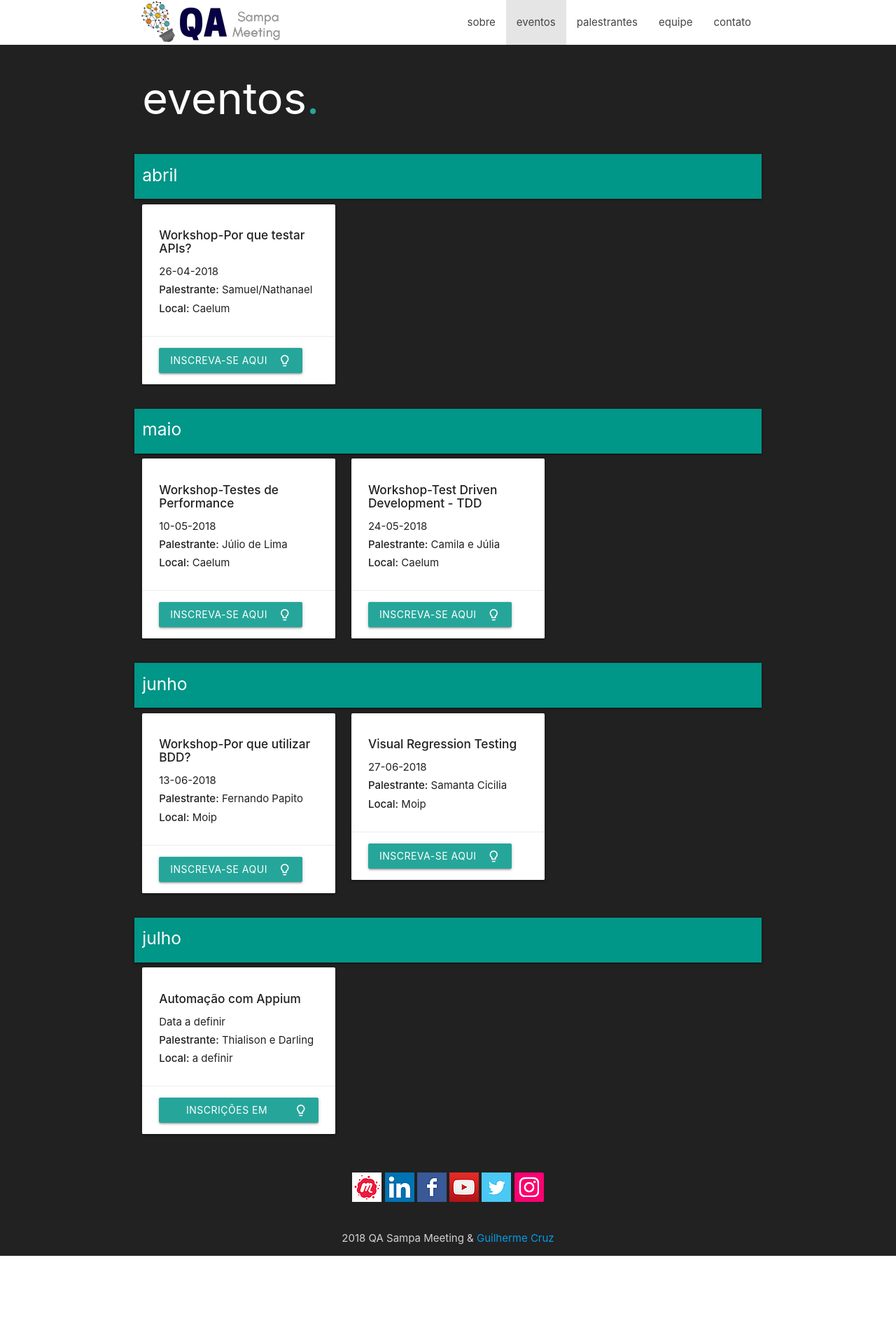
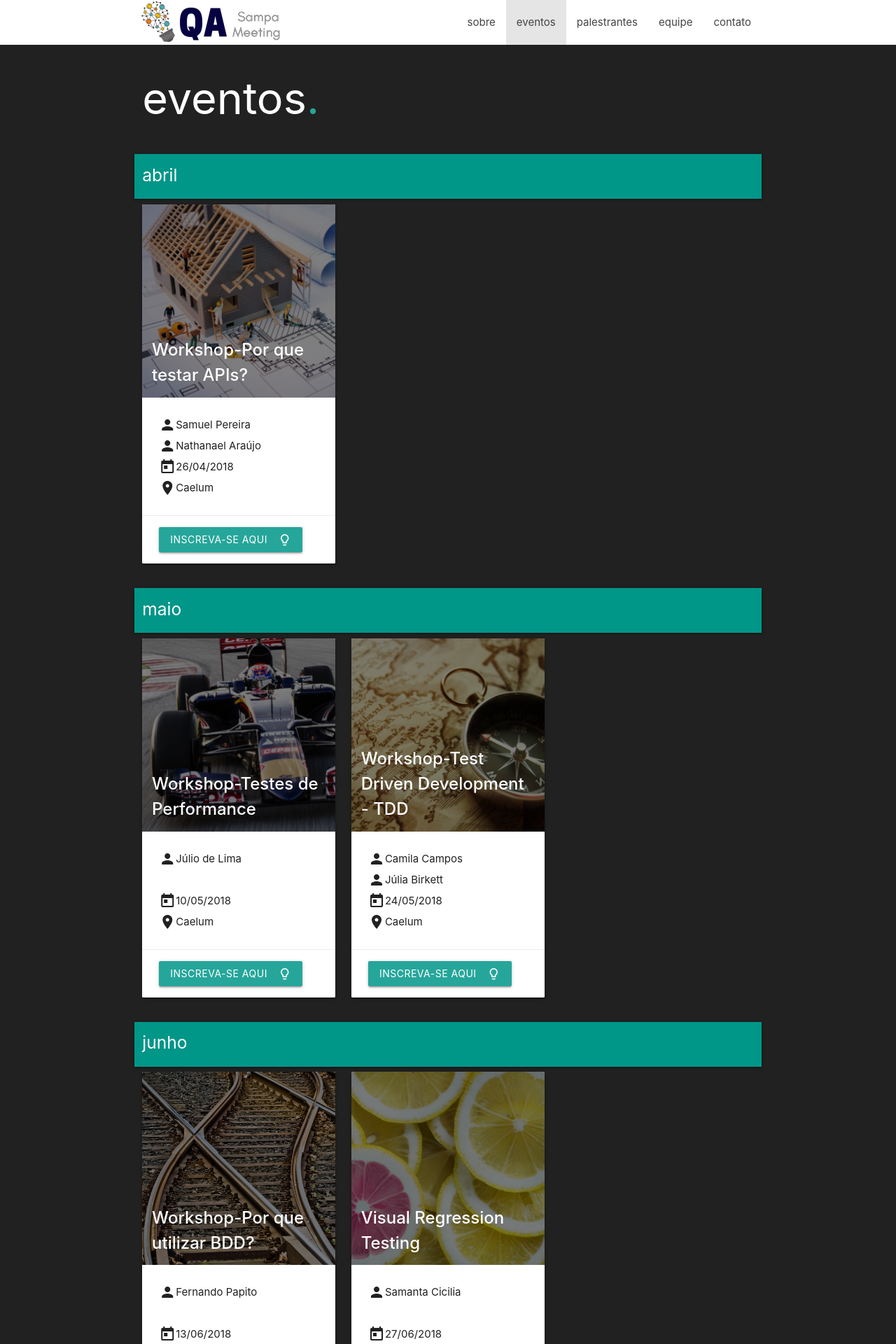
Before and after one commit to qasampameeting/qasampameeting.github.io, a Jekyll site: the page built from events.md, in a window 1280 px wide. Shown: the top 1920 px of the page at 70% size. Built offline with Jekyll 4.4.1, drawn with Linux system fonts in a browser that asks for light colours; nearby versions of some CDN libraries; before the commit the page ends 1794 px from its top, so only the background shows below that; some of the changed text lies outside the part shown.

Commit message:
Update events and speakers pages

```diff
--- a/_config.yml
+++ b/_config.yml
@@ -22,10 +22,10 @@ navigation:
 # SOCIAL MEDIA
 social:
   meetup: https://www.meetup.com/pt-BR/qasampameeting
+  facebook: https://www.facebook.com/qasampameeting
   linkedin: https://www.linkedin.com/company/qasampameeting
-  facebook: https://www.facebook.com/qasampameeting
-  youtube: https://www.youtube.com/c/QASampaMeeting
   twitter: https://twitter.com/qasampameeting
   instagram: https://www.instagram.com/qasampameeting
+  youtube: https://www.youtube.com/c/QASampaMeeting
 
 google_analytics: "UA-114034864-1"
--- a/_data/events.yml
+++ b/_data/events.yml
@@ -2,38 +2,53 @@
 abril:
   - date: 26-04-2018
     title: Workshop-Por que testar APIs?
-    name: Samuel/Nathanael
-    local: Caelum
+    speaker:
+      - Samuel Pereira
+      - Nathanael Araújo
+    place: Caelum
+    image: 26-04-2018.jpg
     link: https://www.eventbrite.com.br/e/por-que-testar-apis-inscricoes-a-partir-do-dia-19-04-as-23h-registration-43291305460
 
 maio:
   - date: 10-05-2018
     title: Workshop-Testes de Performance
-    name: Júlio de Lima
-    local: Caelum
+    speaker:
+      - Júlio de Lima
+    place: Caelum
+    image: 10-05-2018.jpg
     link: https://www.eventbrite.com.br/e/testes-de-performance-inscricoes-a-partir-do-dia-02-05-as-23h-registration-43731000600
 
   - date: 24-05-2018
     title: Workshop-Test Driven Development - TDD
-    name: Camila e Júlia
-    local: Caelum
+    speaker:
+      - Camila Campos
+      - Júlia Birkett
+    place: Caelum
+    image: 24-05-2018.jpg
     link: https://www.eventbrite.com.br/e/test-driven-development-tdd-inscricoes-a-partir-do-dia-17-05-as-23h-registration-43732427869
 
 junho:
   - date: 13-06-2018
     title: Workshop-Por que utilizar BDD?
-    name: Fernando Papito
-    local: Moip
+    speaker:
+      - Fernando Papito
+    place: Moip
+    image: 13-06-2018.jpg
     link: https://www.eventbrite.com.br/e/por-que-utilizar-bdd-inscricoes-a-partir-do-dia-06-06-as-23h-registration-43291769849
 
   - date: 27-06-2018
     title: Visual Regression Testing
-    name: Samanta Cicilia
-    local: Moip
+    speaker:
+      - Samanta Cicilia
+    place: Moip
+    image: 27-06-2018.jpg
     link: https://www.eventbrite.com.br/e/automatizando-visual-regression-testing-inscricoes-a-partir-de-18-06-as-23h-registration-45193463867
 
 julho:
-  - date: Data a definir
+  - date: 10-07-2018
     title: Automação com Appium
-    name: Thialison e Darling
-    local: a definir
+    speaker:
+      - Thialison Souza
+      - Darling Cabral
+    image: 10-07-2018.jpg
+    place: a definir
--- a/_data/speakers.yml
+++ b/_data/speakers.yml
@@ -35,7 +35,7 @@
   image: darling-cabral.jpg
   link: https://www.linkedin.com/in/darling-cabral-6b709a49/
 
-- name: Débora Fernande
+- name: Débora Fernandes
   image: debora-fernandes.jpg
   link: https://www.linkedin.com/in/debborafernandess/
 
@@ -51,6 +51,6 @@
   image: karoline-leite.jpg
   link: https://www.linkedin.com/in/karolxavierleite
 
-- name: Wellington Avelin
+- name: Wellington Avelino
   image: wellington-avelino.jpg
   link: https://www.linkedin.com/in/wellington-avelino
--- a/assets/css/style.css
+++ b/assets/css/style.css
@@ -88,3 +88,20 @@ footer.page-footer {
 .qasp-form {
   margin-top: 15px;
 }
+
+.qasp-speaker-card .card .card-content {
+  height: 105px;
+}
+
+.qasp-speaker-card .card .card-content .card-title {
+  width: 100%;
+}
+
+.qasp-event-card .card-image img {
+  filter: brightness(50%);
+}
+
+.qasp-event-card.card .card-image .card-title {
+  padding: 5%;
+
+}
--- a/events.md
+++ b/events.md
@@ -16,16 +16,32 @@ title: Eventos QA Sampa Meeting
 </nav>
 <div class="row">
 {% for event in month_events[1] %}
-  <div class="col s12 m6 l4">
-    <div class="card white grey-text text-darken-4">
+  <div class="col s12 l6 xl4">
+    <div class="card white grey-text text-darken-4 qasp-event-card">
+      <div class="card-image">
+        <img src="/assets/img/events/thumbs/{{ event.image }}" class="responsive-img">
+        <span class="card-title flow-text"><strong>{{ event.title }}</strong></span>
+      </div>
       <div class="card-content">
-        <span class="card-title"><h6><strong>{{ event.title }}</strong></h6></span>
-        <p>
-          {{ event.date }}
+        <p class="valign-wrapper">
+          <i class="material-icons">person</i>
+          {{ event.speaker[0] }}
         </p>
-        <h7><strong>Palestrante:</strong> {{ event.name }} </h7>
-        <p>
-          <h7><strong>Local:</strong> {{ event.local }} </h7>
+        <p class="valign-wrapper">
+          {% if event.speaker[1] %}
+            <i class="material-icons">person</i>
+            {{ event.speaker[1] }}
+          {% else %}
+            <br>
+          {% endif %}
+        </p>
+        <p class="valign-wrapper">
+          <i class="material-icons">today</i>
+          {{ event.date | replace: "-", "/" }}
+        </p>
+        <p class="valign-wrapper">
+          <i class="material-icons">location_on</i>
+          {{ event.place }}
         </p>
       </div>
       <div class="card-action">
```
Also changed, not shown: speakers.md (+2 -2 lines), assets/img/events/thumbs/10-05-2018.jpg (added), assets/img/events/thumbs/10-07-2018.jpg (added), assets/img/events/thumbs/13-06-2018.jpg (added), assets/img/events/thumbs/24-05-2018.jpg (added), assets/img/events/thumbs/26-04-2018.jpg (added), assets/img/events/thumbs/27-06-2018.jpg (added).
